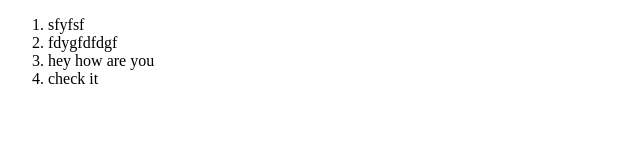
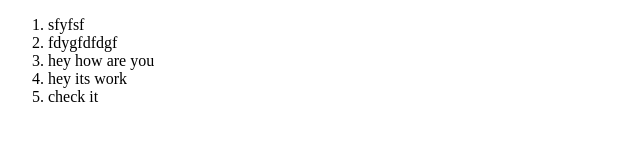
Before and after one commit to KomalMadhu/Task-Scheduler, a plain HTML site: page index.htm in a window 1280 px wide. Shown: the whole page, without its empty margins (0-640 px from the left). Drawn offline with Linux system fonts and the light colour scheme.

Commit message:
added below

```diff
--- a/index.htm
+++ b/index.htm
@@ -3,6 +3,6 @@
     <li>sfyfsf</li>
     <li>fdygfdfdgf</li>
     <li> hey how  are you </li>
-
+<li>hey its work</li>
     <li>check it</li>
 </ol>
```
